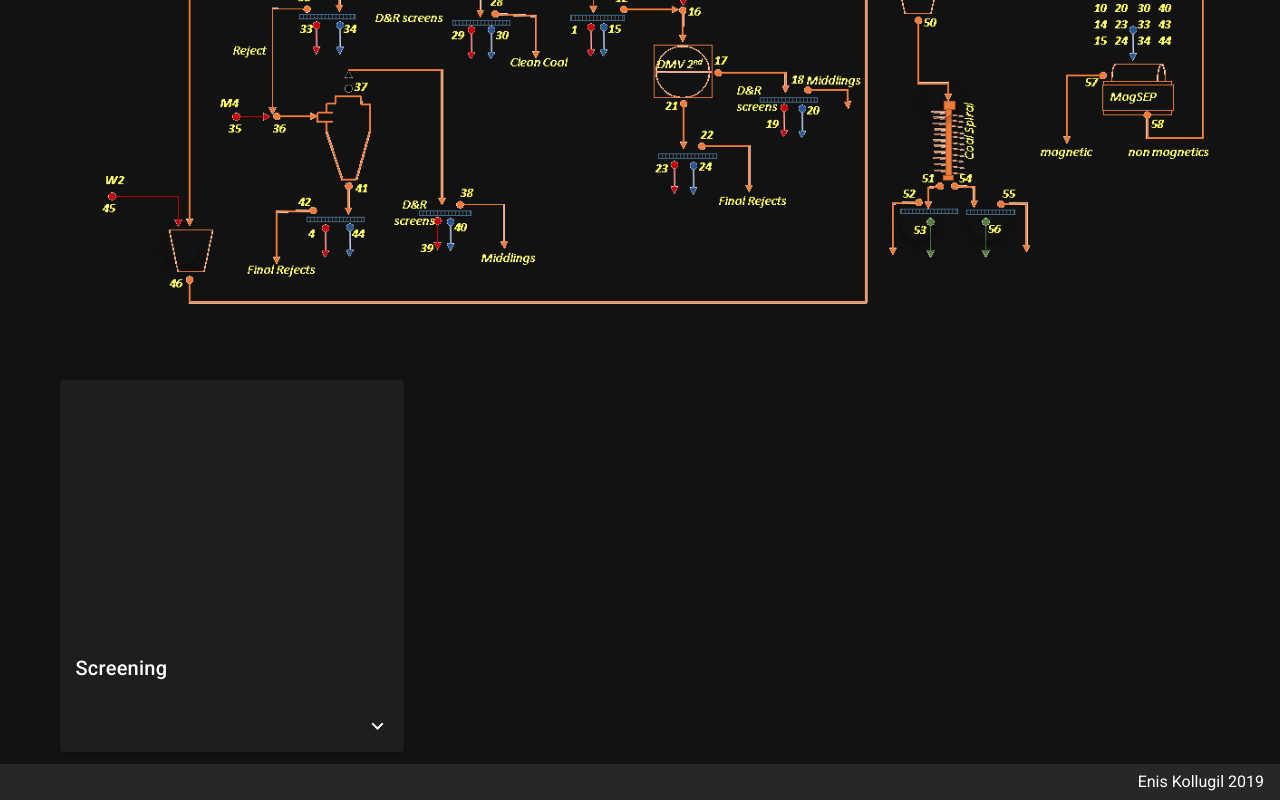
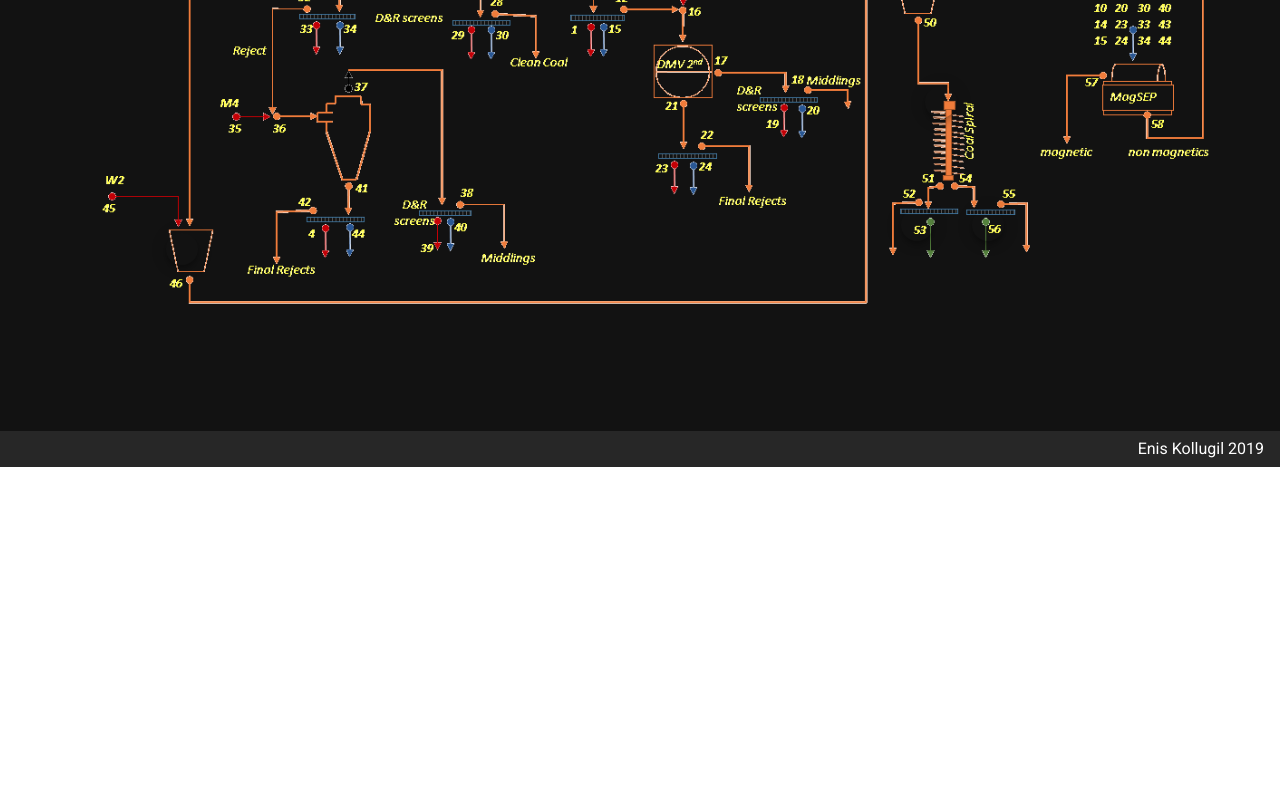
Before and after one commit to DrLabro/MineralProcessing, a Vue app: page /#/komur in a window 1280 px wide. Shown: the part 333-1133 px from the top of the page. After the commit the page ends 800 px from the top, so only its background shows below. Built offline with nearby package versions, Linux system fonts and the light colour scheme.

Commit message:
remove Card

```diff
--- a/src/views/Komur.vue
+++ b/src/views/Komur.vue
@@ -70,9 +70,6 @@
           </tr>
         </table>
       </div>
-    </v-flex>
-    <v-flex>
-      <screeningCard/>
     </v-flex>
   </v-container>
 
```
Also changed, not shown: 16 other files (tests, documents, lock files or other folders).
